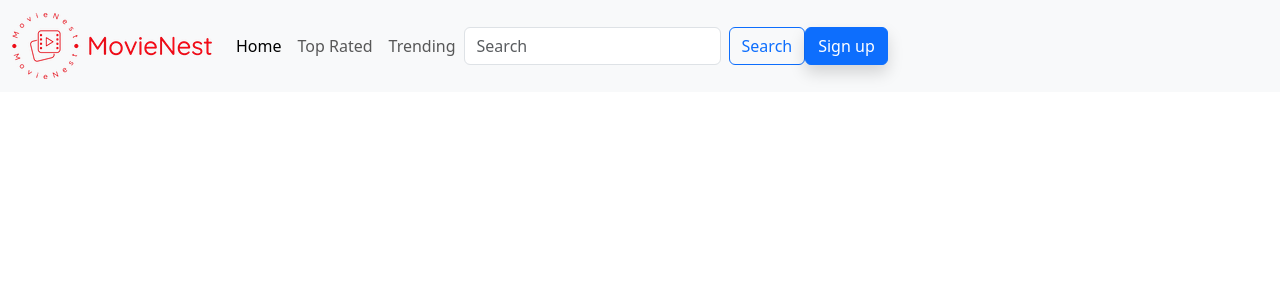
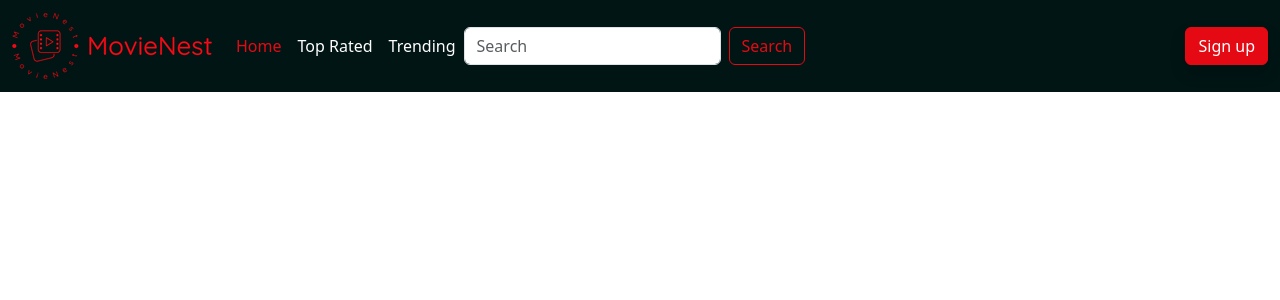
Before and after one commit to SorinPan/movie-nest, a Django app: page / in a window 1280 px wide. Shown: the top 300 px of the page. Run offline with Django 4.2, Linux system fonts and the light colour scheme; some libraries are stand-ins or nearby versions.

Commit message:
Style the navbar

```diff
--- a/static/css/style.css
+++ b/static/css/style.css
@@ -0,0 +1,48 @@
+@import url('https://fonts.googleapis.com/css2?family=Cinzel:wght@400;600;700&family=Lato:wght@300;400&family=Oswald&display=swap');
+
+/* Global styles */
+
+* {
+    margin: 0;
+    padding: 0;
+    box-sizing: border-box;
+}
+
+/* Header */
+
+.navbar {
+    background-color: #001514;
+}
+
+a.nav-link {
+    color: #fff;
+}
+
+a.nav-link:hover {
+    color: #E50914;
+}
+
+.navbar-nav .nav-link.active {
+    color: #E50914;
+}
+
+.btn-search {
+    border: 1px solid #E50914;
+    color: #E50914;
+}
+
+.btn-search:hover {
+    background-color: #E50914;
+    color: #fff;
+    border-color: #E50914;
+}
+
+.btn-signup {
+    background-color: #E50914;
+    border-color: #E50914;
+}
+
+.btn-signup:hover {
+    background-color: #fff;
+    color: #E50914;
+}
--- a/templates/base.html
+++ b/templates/base.html
@@ -20,7 +20,7 @@
     <title>MovieNest</title>
 </head>
 <body>
-    <nav class="navbar navbar-expand-lg bg-body-tertiary">
+    <nav class="navbar navbar-expand-lg ">
         <div class="container-fluid">
           <a class="navbar-brand" href="#"><img src="{% static '/images/movienest-logo.png' %}" alt="Logo of MovieNest website" ></a>
           <button class="navbar-toggler" type="button" data-bs-toggle="collapse" data-bs-target="#navbarNav" aria-controls="navbarNav" aria-expanded="false" aria-label="Toggle navigation">
@@ -40,10 +40,10 @@
             </ul>
             <form class="d-flex" role="search">
                 <input class="form-control me-2" type="search" placeholder="Search" aria-label="Search">
-                <button class="btn btn-outline-primary" type="submit">Search</button>
+                <button class="btn btn-outline-primary btn-search" type="submit">Search</button>
             </form>
-            <a class="btn btn-primary shadow" role="button" href="signup.html">Sign up</a>
           </div>
+          <a class="btn btn-primary shadow btn-signup" role="button" href="#">Sign up</a>
         </div>
       </nav>
 </body>
```
